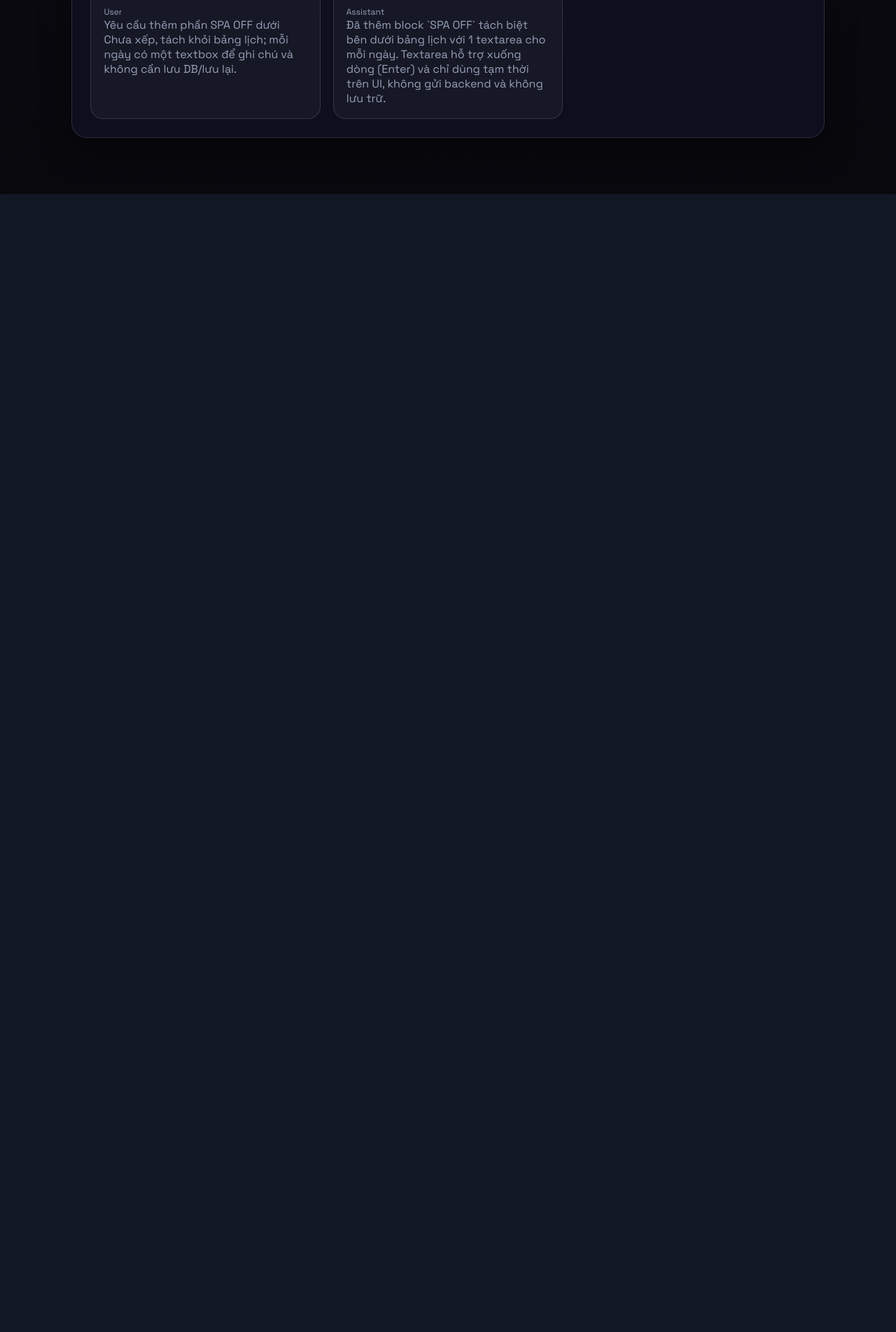
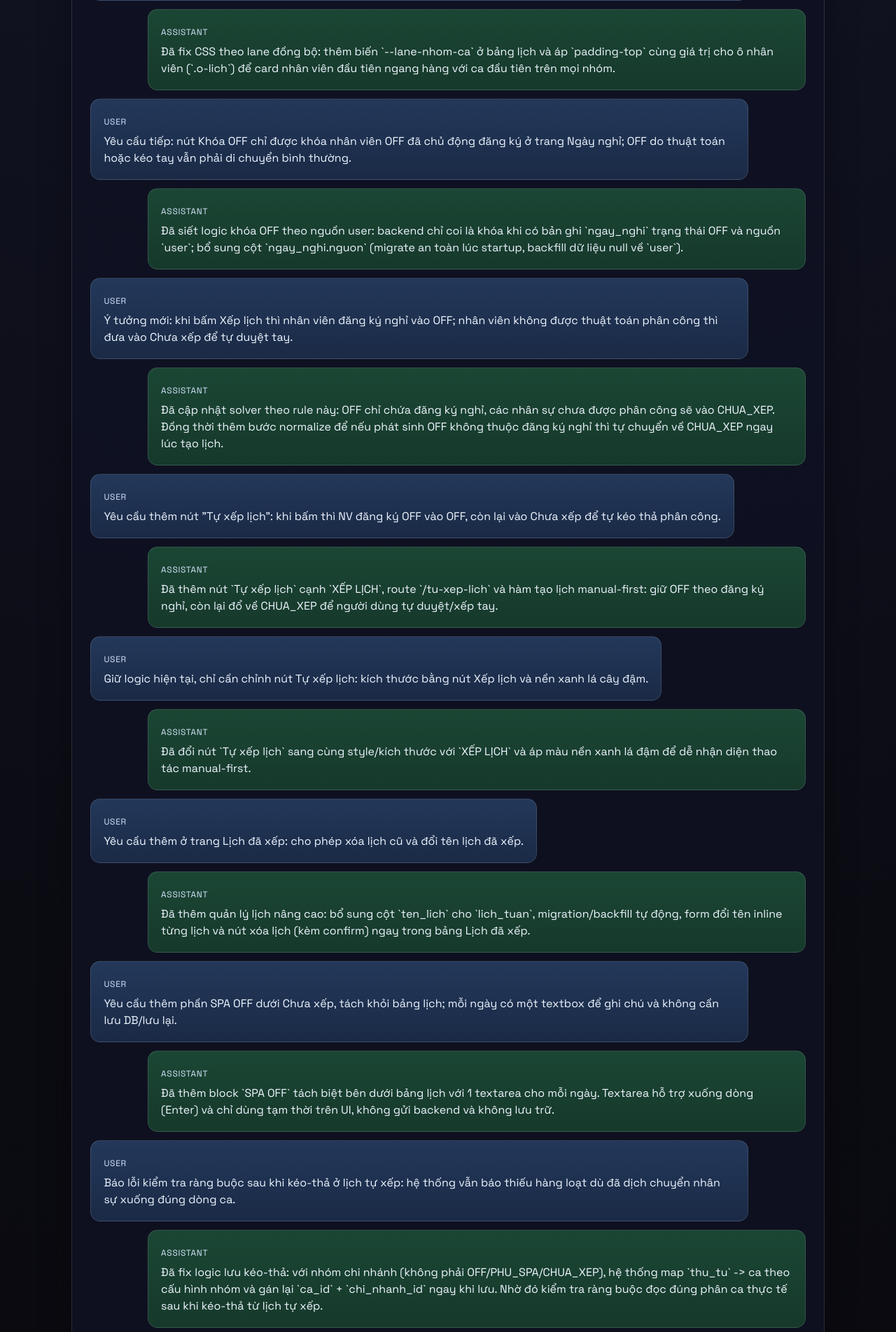
Before and after one commit to zzronnpower/WebXepLich, a FastAPI app: page /chatlog in a window 1280 px wide. Shown: the part 1817-3720 px from the top of the page at 70% size. Before the commit the page ends 2094 px from the top, so only its background shows below. Run offline with FastAPI, Linux system fonts and the light colour scheme; parts of the project's set-up code (start-up, migrations or seed data) failed here and were passed over.

Commit message:
Official Version 1

```diff
--- a/zzCatXepLichCUNMIU/backend/app/main.py
+++ b/zzCatXepLichCUNMIU/backend/app/main.py
@@ -512,6 +512,16 @@ async def cap_nhat_lich(request: Request, phien: Session = Depends(lay_phien_lam
         nhom_map = {nhom.id: nhom for nhom in nhom_list}
         off_nhom_ids = {nhom.id for nhom in nhom_list if la_nhom_off(nhom.ten_nhom)}
         nhom_tu_do_ids = {nhom.id for nhom in nhom_list if nhom.ten_nhom in {"PHU_SPA", "CHUA_XEP"}}
+        ca_theo_ten = {ca.ten_ca: ca.id for ca in phien.query(models.CaLam).all()}
+        ca_theo_nhom_ten = danh_sach_ca_theo_nhom()
+        ca_theo_nhom_thu_tu = {}
+        for nhom in nhom_list:
+            ds_ten_ca = ca_theo_nhom_ten.get(nhom.ten_nhom, [])
+            ca_theo_nhom_thu_tu[nhom.id] = {
+                idx + 1: ca_theo_ten[ten_ca]
+                for idx, ten_ca in enumerate(ds_ten_ca)
+                if ten_ca in ca_theo_ten
+            }
         mapping_list = phien.query(models.MappingNhom).all()
         mapping_map = {(m.nhom_hien_thi_id, m.ca_id): m.chi_nhanh_id for m in mapping_list}
         ngay_set = {ct.ngay for ct in lich_ct}
@@ -561,17 +571,24 @@ async def cap_nhat_lich(request: Request, phien: Session = Depends(lay_phien_lam
                 du_kien[lich_id]["chi_nhanh_id"] = None
                 du_kien[lich_id]["ca_id"] = None
                 continue
-            ca_id = du_kien[lich_id]["ca_id"]
-            if ca_id:
-                chi_nhanh_id = mapping_map.get((nhom_id, ca_id))
-                if (nhom_id, ca_id) not in mapping_map:
-                    nhom_obj = nhom_map.get(nhom_id)
-                    nhom_ten = nhom_obj.ten_nhom if nhom_obj else ""
-                    return {
-                        "ok": False,
-                        "message": f"Không có mapping chi nhánh cho nhóm {nhom_ten}.",
-                    }
-                du_kien[lich_id]["chi_nhanh_id"] = chi_nhanh_id
+            ca_id = ca_theo_nhom_thu_tu.get(nhom_id, {}).get(thu_tu_moi)
+            if not ca_id:
+                nhom_obj = nhom_map.get(nhom_id)
+                nhom_ten = nhom_obj.ten_nhom if nhom_obj else ""
+                return {
+                    "ok": False,
+                    "message": f"Vị trí dòng {thu_tu_moi} không khớp ca hợp lệ cho nhóm {nhom_ten}.",
+                }
+            chi_nhanh_id = mapping_map.get((nhom_id, ca_id))
+            if (nhom_id, ca_id) not in mapping_map:
+                nhom_obj = nhom_map.get(nhom_id)
+                nhom_ten = nhom_obj.ten_nhom if nhom_obj else ""
+                return {
+                    "ok": False,
+                    "message": f"Không có mapping chi nhánh cho nhóm {nhom_ten}.",
+                }
+            du_kien[lich_id]["ca_id"] = ca_id
+            du_kien[lich_id]["chi_nhanh_id"] = chi_nhanh_id
 
         dem_trung = {}
         for info in du_kien.values():
--- a/zzCatXepLichCUNMIU/backend/app/static/style.css
+++ b/zzCatXepLichCUNMIU/backend/app/static/style.css
@@ -389,6 +389,62 @@ textarea {
   transform: translateY(-5px);
 }
 
+.thanh-hanh-dong-lich {
+  display: flex;
+  flex-wrap: wrap;
+  gap: 10px;
+  margin-bottom: 14px;
+}
+
+.thanh-hanh-dong-lich .nut-phu {
+  font-weight: 700;
+  background: #f7efc9;
+  border-color: #e2d29a;
+  color: #5a4a20;
+}
+
+.thanh-hanh-dong-lich .nut-phu:hover {
+  background: #f2e4ae;
+}
+
+.chatlog-conv .luoi-2 {
+  display: flex;
+  flex-direction: column;
+  gap: 12px;
+}
+
+.chatlog-conv .the {
+  max-width: 92%;
+  border-radius: 14px;
+  border: 1px solid rgba(255, 255, 255, 0.12);
+  box-shadow: none;
+}
+
+.chatlog-conv .the:nth-child(odd) {
+  align-self: flex-start;
+  background: linear-gradient(180deg, #23385a 0%, #1a2a46 100%);
+}
+
+.chatlog-conv .the:nth-child(even) {
+  align-self: flex-end;
+  background: linear-gradient(180deg, #1b4634 0%, #16392b 100%);
+}
+
+.chatlog-conv .the .goi-y {
+  text-transform: uppercase;
+  letter-spacing: 0.7px;
+  font-size: 12px;
+  color: #d7e6ff;
+  margin-bottom: 8px;
+}
+
+.chatlog-conv .the p {
+  margin: 0;
+  white-space: pre-wrap;
+  color: #eef5ff;
+  line-height: 1.5;
+}
+
 .bang-lich {
   --lane-nhom-ca: 56px;
   overflow-x: auto;
@@ -600,7 +656,7 @@ th {
   line-height: 1.45;
   font-weight: 500;
   display: grid;
-  gap: 8px;
+  gap: 5px;
   margin-top: 8px;
 }
 
@@ -614,7 +670,7 @@ th {
   display: flex;
   align-items: center;
   font-weight: 600;
-  font-size: 18px;
+  font-size: 16.5px;
   line-height: 1;
   color: #2e3649;
   box-shadow: none;
--- a/zzCatXepLichCUNMIU/backend/app/templates/chatlog.html
+++ b/zzCatXepLichCUNMIU/backend/app/templates/chatlog.html
@@ -1,6 +1,6 @@
 {% extends "base.html" %}
 {% block noi_dung %}
-  <section class="khung">
+  <section class="khung chatlog-conv">
     <div class="tieu-de-hang">
       <h2>ChatLog</h2>
       <span class="goi-y">Lưu lịch sử trao đổi và thay đổi đã triển khai.</span>
@@ -110,6 +110,54 @@
         <div class="goi-y">Assistant</div>
         <p>Đã thêm block `SPA OFF` tách biệt bên dưới bảng lịch với 1 textarea cho mỗi ngày. Textarea hỗ trợ xuống dòng (Enter) và chỉ dùng tạm thời trên UI, không gửi backend và không lưu trữ.</p>
       </div>
+      <div class="the">
+        <div class="goi-y">User</div>
+        <p>Báo lỗi kiểm tra ràng buộc sau khi kéo-thả ở lịch tự xếp: hệ thống vẫn báo thiếu hàng loạt dù đã dịch chuyển nhân sự xuống đúng dòng ca.</p>
+      </div>
+      <div class="the">
+        <div class="goi-y">Assistant</div>
+        <p>Đã fix logic lưu kéo-thả: với nhóm chi nhánh (không phải OFF/PHU_SPA/CHUA_XEP), hệ thống map `thu_tu` -> ca theo cấu hình nhóm và gán lại `ca_id` + `chi_nhanh_id` ngay khi lưu. Nhờ đó kiểm tra ràng buộc đọc đúng phân ca thực tế sau khi kéo-thả từ lịch tự xếp.</p>
+      </div>
+      <div class="the">
+        <div class="goi-y">User</div>
+        <p>Yêu cầu UI: tách toàn bộ cụm nút thao tác lịch (quản lý, excel, kiểm tra, toggle, lưu kéo thả) lên phía trên phần tiêu đề Bảng lịch hiển thị.</p>
+      </div>
+      <div class="the">
+        <div class="goi-y">Assistant</div>
+        <p>Đã tách cụm action thành thanh riêng `thanh-hanh-dong-lich` nằm trên tiêu đề `Bảng lịch hiển thị`, giữ nguyên id/nút để không ảnh hưởng logic JS hiện tại.</p>
+      </div>
+      <div class="the">
+        <div class="goi-y">User</div>
+        <p>Yêu cầu tiếp: đổi ChatLog sang kiểu conversation như dự án Boktoshi, đổi tiêu đề bảng lịch dài hơn theo tên phòng khám, và các nút action cho chữ đậm + nền hồng nhạt.</p>
+      </div>
+      <div class="the">
+        <div class="goi-y">Assistant</div>
+        <p>Đã cập nhật UI theo yêu cầu: ChatLog hiển thị dạng hội thoại bong bóng (user/assistant), tiêu đề bảng lịch đổi thành "Bảng xếp lịch làm việc Phòng Khám Thú Y Cún Miu", và cụm nút action lịch được tô nền hồng nhạt với chữ đậm để dễ nhìn.</p>
+      </div>
+      <div class="the">
+        <div class="goi-y">User</div>
+        <p>Yêu cầu chỉnh lại màu toolbar action: đổi nền nút từ hồng nhạt sang vàng nhạt vì nhìn phù hợp giao diện hơn.</p>
+      </div>
+      <div class="the">
+        <div class="goi-y">Assistant</div>
+        <p>Đã đổi màu nền cụm nút action sang vàng nhạt, đồng thời chỉnh màu viền/chữ/hover tương ứng để giữ độ tương phản và dễ đọc.</p>
+      </div>
+      <div class="the">
+        <div class="goi-y">User</div>
+        <p>Yêu cầu chỉnh typography: giảm cỡ chữ giờ làm việc, đặt chính xác 16.5px để cân với tên nhân viên.</p>
+      </div>
+      <div class="the">
+        <div class="goi-y">Assistant</div>
+        <p>Đã giảm font-size phần giờ ca (`.ca-chip`) từ 18px xuống 16.5px theo yêu cầu để giữ tỷ lệ gần với chữ tên nhân viên.</p>
+      </div>
+      <div class="the">
+        <div class="goi-y">User</div>
+        <p>Yêu cầu chỉnh khoảng cách giữa các dòng giờ làm việc từ 8 xuống 7 để nhìn sát hơn một chút.</p>
+      </div>
+      <div class="the">
+        <div class="goi-y">Assistant</div>
+        <p>Đã cập nhật khoảng cách dọc các dòng giờ ca trong cột Nhóm/Ca: `gap` của `.ds-ca` từ `8px` xuống `7px`.</p>
+      </div>
     </div>
   </section>
 {% endblock %}
```
Also changed, not shown: zzCatXepLichCUNMIU/AGENTS.md (+7 -0 lines), zzCatXepLichCUNMIU/PROJECT_LOG.md (+45 -0 lines), zzCatXepLichCUNMIU/backend/app/templates/index.html (+6 -4 lines).
